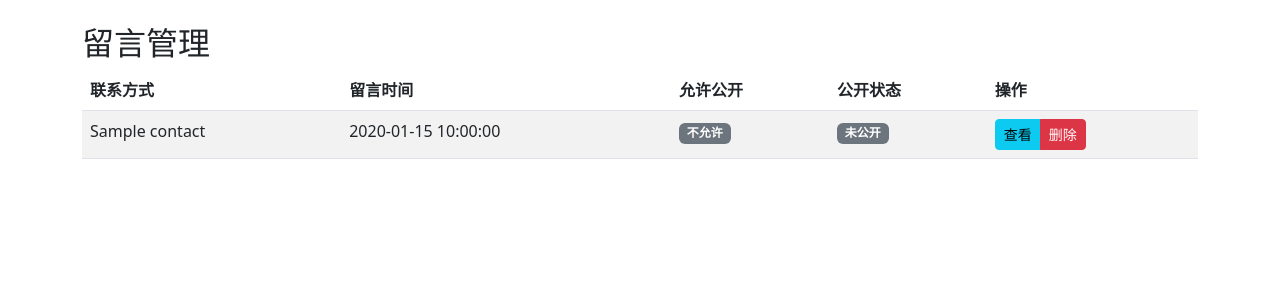
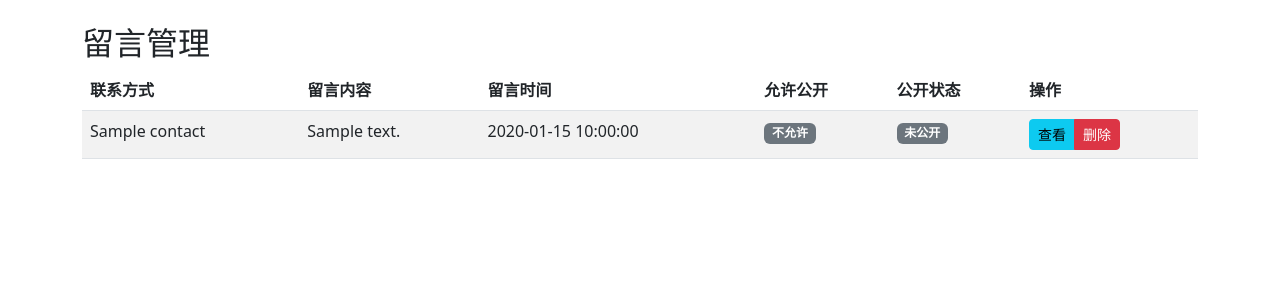
Before and after one commit to liuxixin618/boke, a Flask app: template app/templates/admin/messages.html in a window 1280 px wide. Shown: the part 56-356 px from the top of the page. Run offline with Flask 2, Linux system fonts and the light colour scheme; the template is opened without the code that fills it: most values are stand-ins (such as "Sample title", 1, 10 or a date in 2020); data that the repository does not hold is empty; some libraries are stand-ins or nearby versions.

Commit message:
后台留言界面列表，显示留言内容

```diff
--- a/app/templates/admin/messages.html
+++ b/app/templates/admin/messages.html
@@ -11,6 +11,7 @@
             <thead>
                 <tr>
                     <th>联系方式</th>
+                    <th>留言内容</th>
                     <th>留言时间</th>
                     <th>允许公开</th>
                     <th>公开状态</th>
@@ -24,6 +25,7 @@
                 {% for message in pagination.items %}
                 <tr>
                     <td>{{ message.contact or '匿名' }}</td>
+                    <td title="{{ message.content }}">{{ message.content|truncate(50) }}</td>
                     <td>{{ moment(message.local_created_at).format('YYYY-MM-DD HH:mm:ss') }}</td>
                     <td>
                         <span class="badge {% if message.allow_public %}bg-success{% else %}bg-secondary{% endif %}">
```
